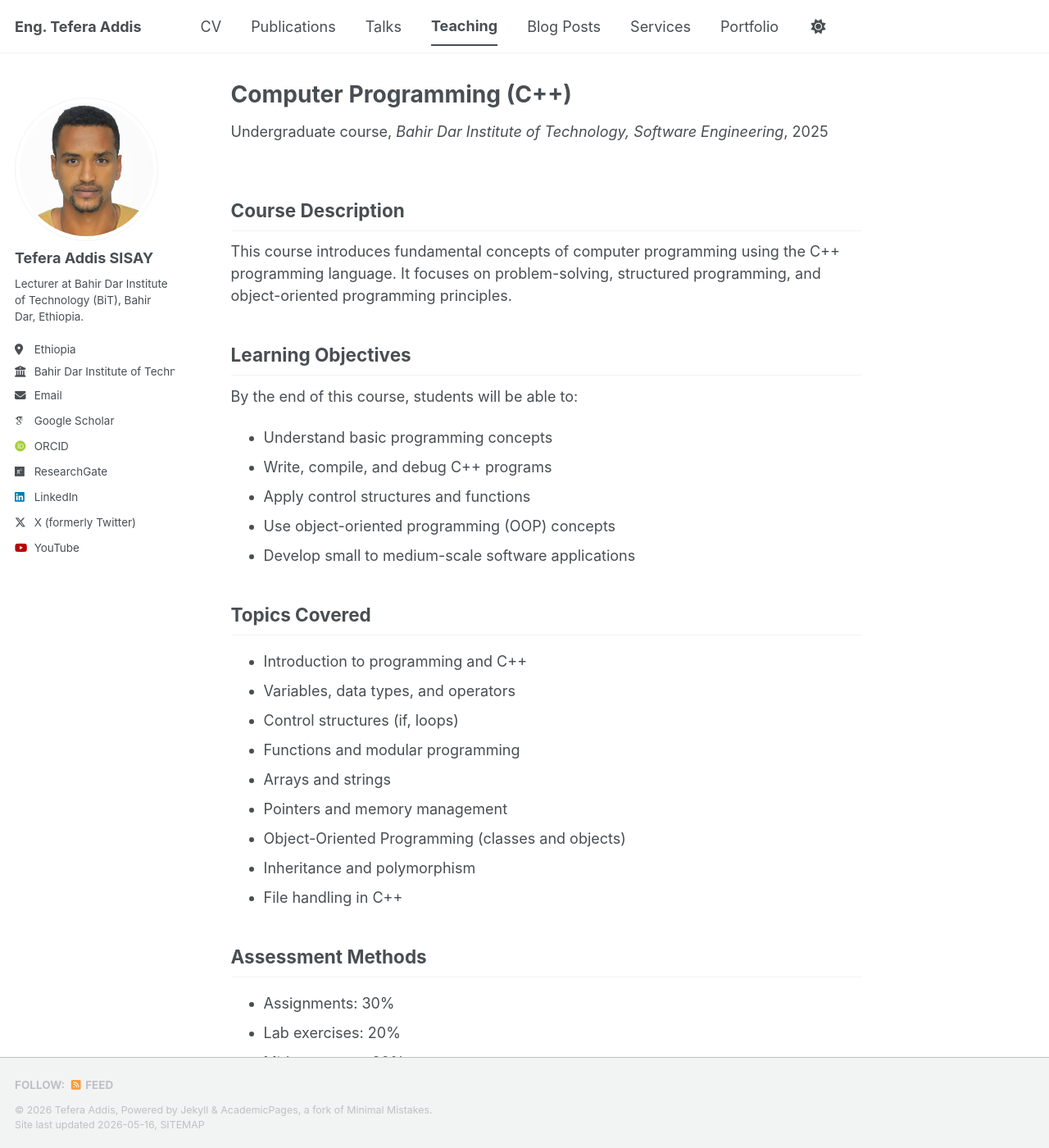
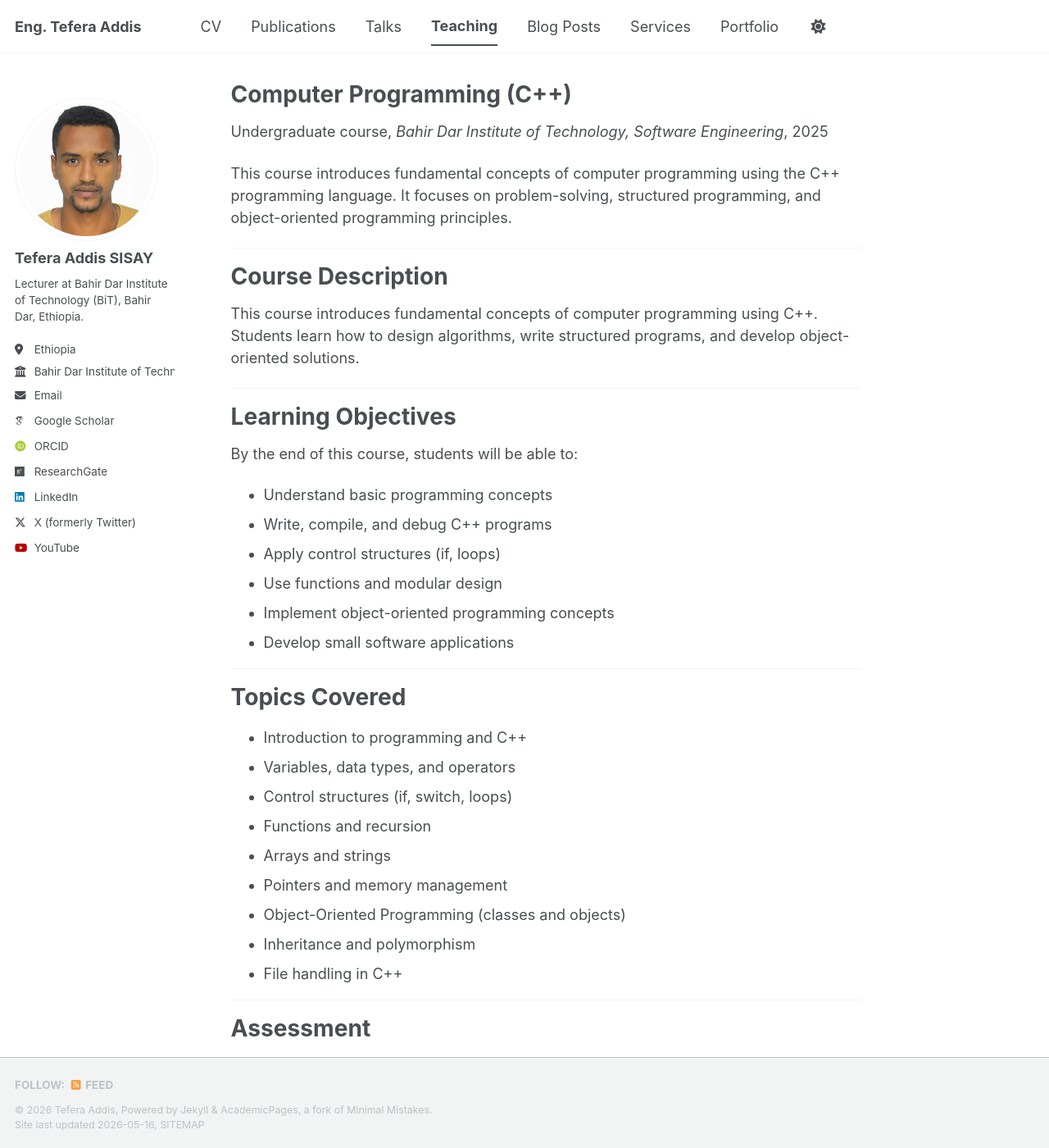
Before and after one commit to tefera-addis-sisay/tefera-addis-sisay.github.io, a Jekyll site: the page built from _teaching/computer-programming-cpp.md, in a window 1280 px wide and 1400 px high. Shown: the whole window at 82% size. Built offline with Jekyll 4.4.1, drawn with Linux system fonts in a browser that asks for light colours; some web fonts are replaced; a script bundle is joined from its source files by our own code; library files that are not in the unit come from our copies; some of the changed text lies outside the part shown.

Commit message:
Update computer-programming-cpp.md

```diff
--- a/_teaching/computer-programming-cpp.md
+++ b/_teaching/computer-programming-cpp.md
@@ -8,30 +8,58 @@ date: 2025-09-01
 location: "Bahir Dar, Ethiopia"
 ---
 
-## Course Description
 This course introduces fundamental concepts of computer programming using the C++ programming language. It focuses on problem-solving, structured programming, and object-oriented programming principles.
 
-## Learning Objectives
+---
+
+Course Description
+======
+
+This course introduces fundamental concepts of computer programming using C++.
+Students learn how to design algorithms, write structured programs, and develop object-oriented solutions.
+
+---
+
+Learning Objectives
+======
+
 By the end of this course, students will be able to:
+
 - Understand basic programming concepts
 - Write, compile, and debug C++ programs
-- Apply control structures and functions
-- Use object-oriented programming (OOP) concepts
-- Develop small to medium-scale software applications
+- Apply control structures (if, loops)
+- Use functions and modular design
+- Implement object-oriented programming concepts
+- Develop small software applications
 
-## Topics Covered
+---
+
+Topics Covered
+======
+
 - Introduction to programming and C++
 - Variables, data types, and operators
-- Control structures (if, loops)
-- Functions and modular programming
+- Control structures (if, switch, loops)
+- Functions and recursion
 - Arrays and strings
 - Pointers and memory management
 - Object-Oriented Programming (classes and objects)
 - Inheritance and polymorphism
 - File handling in C++
 
-## Assessment Methods
+---
+
+Assessment
+======
+
 - Assignments: 30%
-- Lab exercises: 20%
+- Lab work: 20%
 - Midterm exam: 20%
 - Final exam: 30%
+
+---
+
+Teaching Notes
+======
+
+This course emphasizes hands-on programming practice and weekly lab exercises. Students are expected to write code regularly and complete programming assignments.
```
